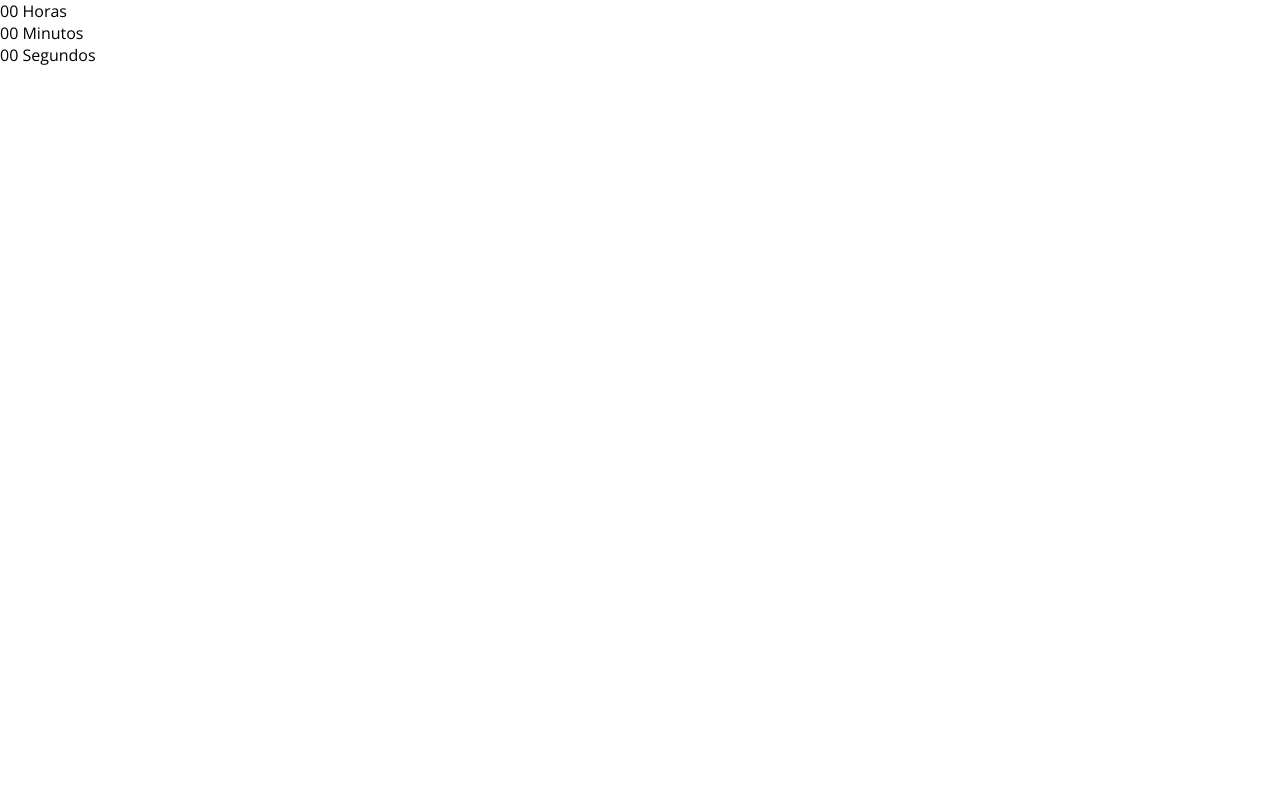
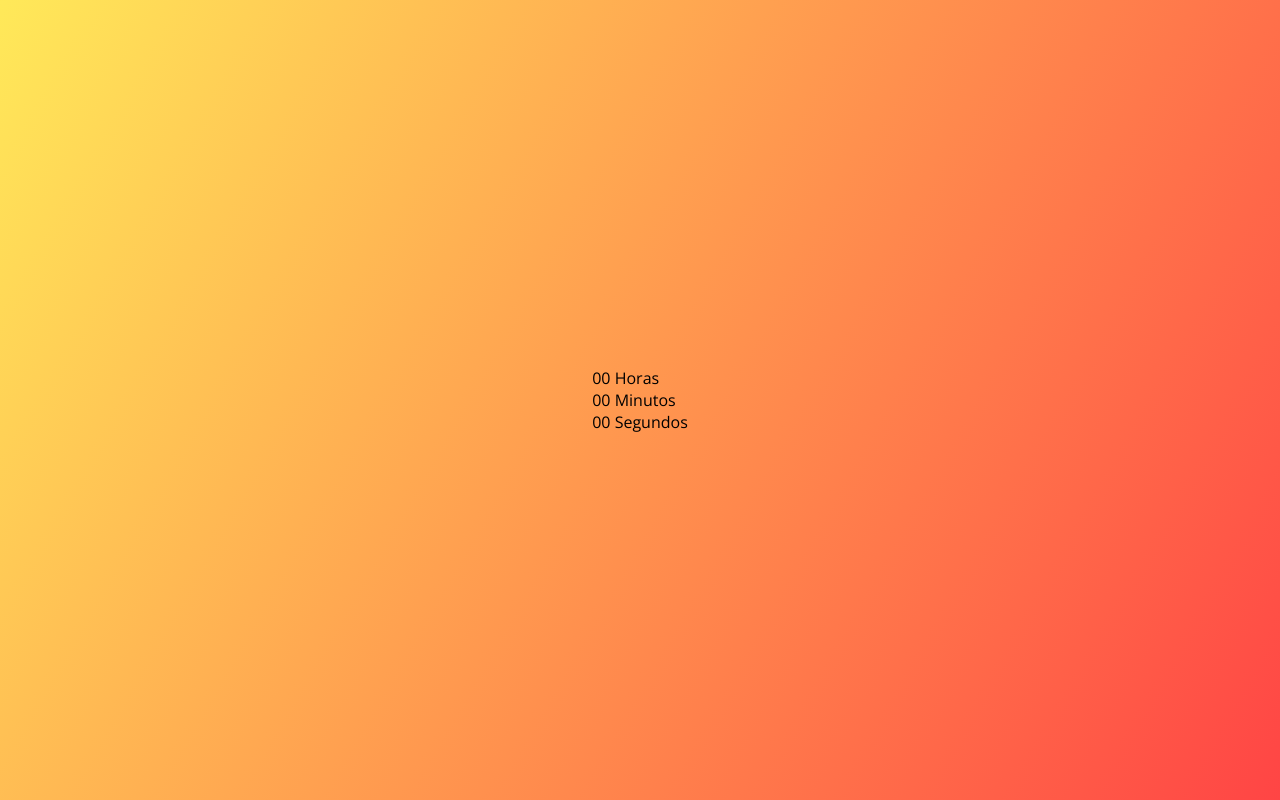
Before and after one commit to guilhermegamabs/relogio-digital, a plain HTML site: page index.html in a window 1280 px wide. Drawn offline with nearby package versions, Linux system fonts and the light colour scheme.

Commit message:
Body Centralização

```diff
--- a/assets/css/style.css
+++ b/assets/css/style.css
@@ -5,3 +5,11 @@
     padding: 0;
     font-family: 'Open Sans', sans-serif;
 }
+
+body {
+    height: 100vh;
+    background: linear-gradient(120deg, #ffe53bd8, #ff2525da);
+    display: flex;
+    align-items: center;
+    justify-content: center;
+}
```
